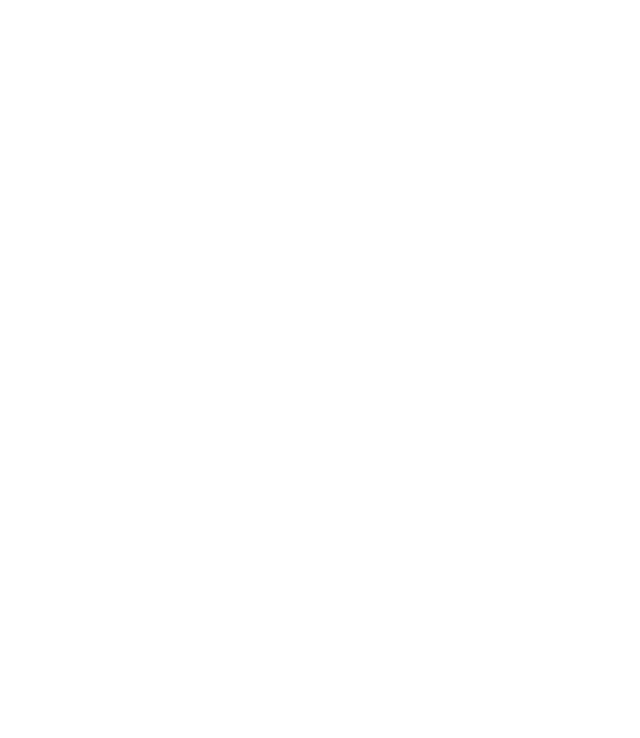
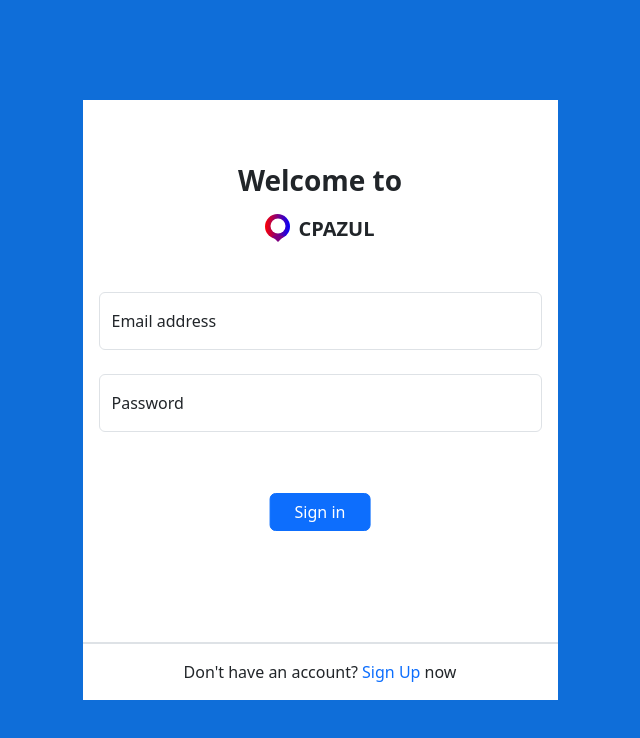
Before and after one commit to YoussefIbrahim9/Capzul-design, a plain HTML site: page login.html in a window 1280 px wide. Shown: the whole page, without its empty margins (320-960 px from the left). Drawn offline with Linux system fonts and the light colour scheme.

Commit message:
login page

```diff
--- a/css/main.css
+++ b/css/main.css
@@ -1,5 +1,5 @@
 body{
-    height: 200vh;
+    height: 100vh;
     background-color: #0f6ed9;
 }
 
@@ -68,3 +68,13 @@ body{
     font-weight: 600;
     position: absolute;
 }
+
+
+/* login page style */
+.container .row .adjut-hight{
+    height: 600px;
+}
+
+.bottom-40{
+    bottom: 25%;
+}
--- a/login.html
+++ b/login.html
@@ -3,12 +3,58 @@
     <head>
         <meta charset="UTF-8">
         <meta name="viewport" content="width=device-width, initial-scale=1.0">
-        <title>Login | Capzul</title>
+        <title> Sign in | Cpazul</title>
+
+        <!-- page icon -->
         <link rel="shortcut icon" href="images/logo.jpg" type="image/x-icon">
+        <!-- bootstrap -->
+        <link rel="stylesheet" href="css/bootstrap.min.css">
+        <!-- main-stylesheet -->
+        <link rel="stylesheet" href="css/main.css">
+        <!-- mediaquery -->
+        <link rel="stylesheet" href="css/mediaqueries.css">
     </head>
 
-    <body>
+    <body class="position-relative">
 
+        <div class="container position-absolute translate-middle start-50 top-50 ">
+
+            <div class="row ">
+
+                <div class="col-md-6 col-lg-5 mx-auto bg-white p-3 adjut-hight position-relative ">
+
+                    <h3 class="text-center mt-5 fw-bolder ">Welcome to</h3>
+                    <div class="header d-flex mt-3 mb-5 justify-content-center">
+                        <div class="shape">
+
+                        </div>
+                        <span class="ms-2 mb-0 fw-bolder fs-5 text-uppercase">Cpazul </span>
+                    </div>
+
+                    <div class="form mb-5">
+                        <div class="form-floating mb-3">
+                            <input type="email" class="form-control" id="loginUserName" placeholder="name@example.com">
+                            <label for="loginUserName">Email address</label>
+                        </div>
+
+                        <div class="form-floating my-4">
+                            <input type="password" class="form-control" id="loginUserPassword" placeholder="Password">
+                            <label for="loginUserPassword">Password</label>
+                        </div>
+                    </div>
+
+
+                    <button type="button" class="btn btn-primary position-absolute bottom-40 start-50 translate-middle px-4 "> Sign in</button>
+
+                    <div class="footer position-absolute bottom-0 w-100 start-0 border-top border-2 text-center">
+
+                        <p class="px-3 my-3">Don't have an account? <a class="text-decoration-none" href="index.html" target="_blank">Sign Up </a> now</p>
+                    </div>
+
+
+                </div>
+            </div>
+        </div>
 
     </body>
 </html>
```
